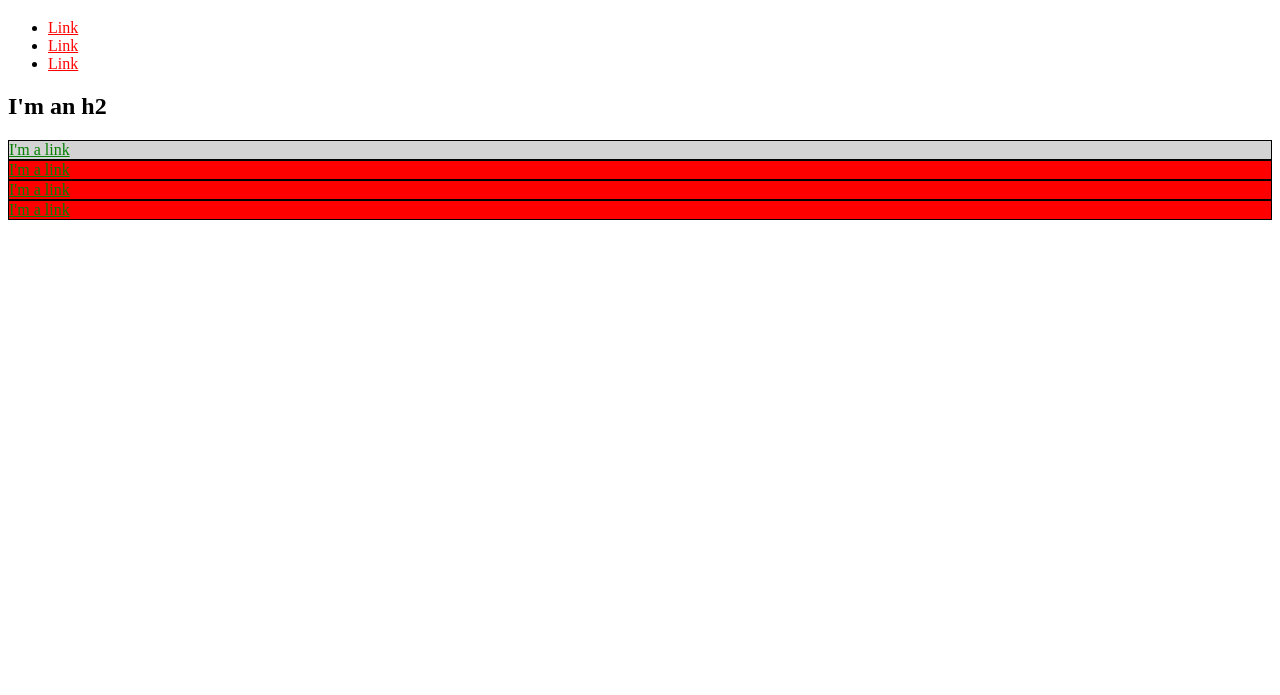
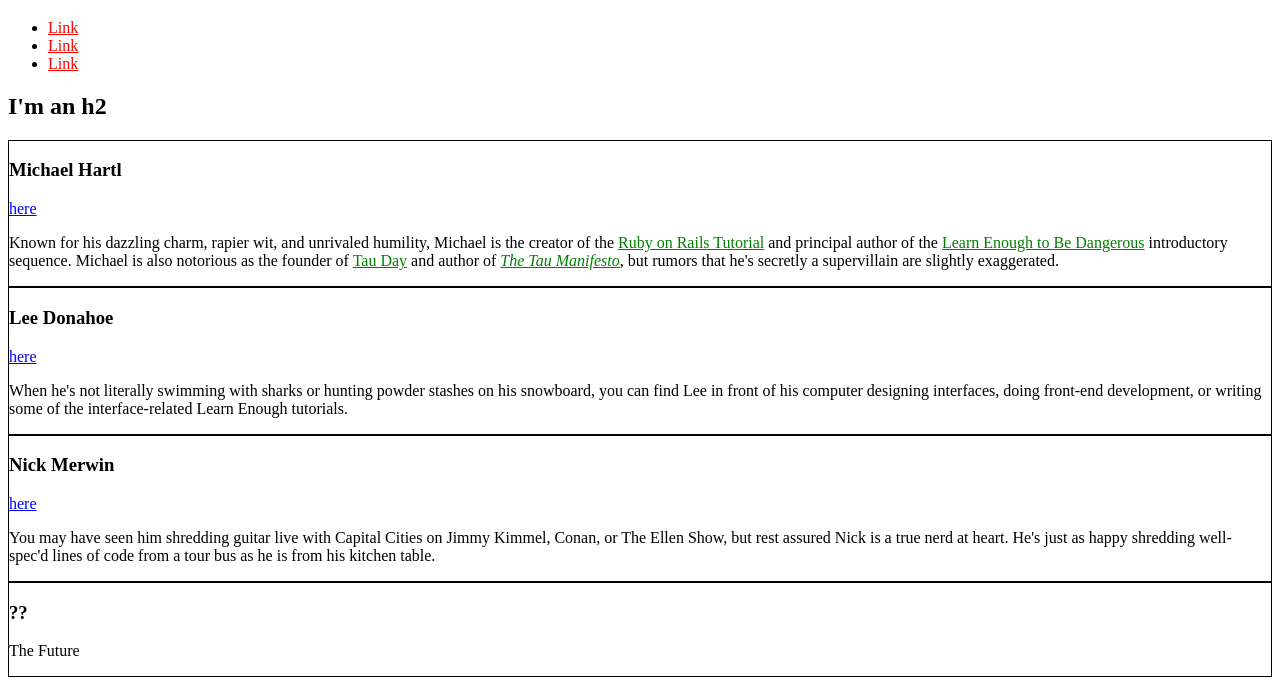
Before and after one commit to jose-rodrz/jose-rodrz.github.io, a plain HTML site: page index.html in a window 1280 px wide. Shown: the part 61-756 px from the top of the page. Drawn offline with Linux system fonts and the light colour scheme.

Commit message:
Add bios and refactor social link styling

```diff
--- a/index.html
+++ b/index.html
@@ -4,24 +4,24 @@
     <title>Test Page: Don't Panic</title>
     <meta charset="utf-8">
     <style>
+      /* GLOBAL STYLES */
         a {
             color: red;
         }
 
-        #exec-bio {
-          background-color: lightgray;
+        /* SOCIAL STYLES */
+        .social-link {
+          color: blue;
         }
+
+        /* BIO STYLES */
 
         .bio-box {
           border: 1px solid black;
         }
 
-        .bio-box a {
+        .bio-copy a {
           color: green;
-        }
-
-        .bg {
-          background-color: red;
         }
     </style>
   </head>
@@ -39,17 +39,56 @@
       </li>
     </ul>
     <h2>I'm an h2</h2>
-    <div id="exec-bio" class="bio-box bg" class="bg">
-      <a href="https://example.com/">I'm a link</a>
+    <div class="bio-box">
+      <h3>Michael Hartl</h3>
+      <a href="https://twitter.com/mhartl" class="social-link">here</a>
+      <div class="bio-copy">
+        <p>
+          Known for his dazzling charm, rapier wit, and unrivaled humility,
+          Michael is the creator of the
+          <a href="https://www.railstutorial.org/">Ruby on Rails
+          Tutorial</a> and principal author of the
+          <a href="https://learnenough.com/">
+          Learn Enough to Be Dangerous</a> introductory sequence. Michael
+          is also notorious as the founder of
+          <a href="http://tauday.com/">Tau Day</a> and author of
+          <a href="http://tauday.com/tau-manifesto"><em>The Tau
+          Manifesto</em></a>, but rumors that he's secretly a supervillain
+          are slightly exaggerated.
+       </p>
+      </div>
     </div>
-    <div class="bio-box bg">
-      <a href="https://example.com/">I'm a link</a>
+    <div class="bio-box">
+      <h3>Lee Donahoe</h3>
+      <a href="https://twitter.com/leedonahoe" class="social-link">here</a>
+      <div class="bio-copy">
+        <p>
+          When he's not literally swimming with sharks or hunting powder stashes on
+          his snowboard, you can find Lee in front of his computer designing
+          interfaces, doing front-end development, or writing some of the
+          interface-related Learn Enough tutorials.
+        </p>
+      </div>
     </div>
-    <div class="bio-box bg">
-      <a href="https://example.com/">I'm a link</a>
+    <div class="bio-box">
+      <h3>Nick Merwin</h3>
+      <a href="https://twitter.com/nickmerwin" class="social-link">here</a>
+      <div class="bio-copy">
+        <p>
+          You may have seen him shredding guitar live with Capital Cities on Jimmy
+          Kimmel, Conan, or The Ellen Show, but rest assured Nick is a true nerd at
+          heart. He's just as happy shredding well-spec'd lines of code from a tour
+          bus as he is from his kitchen table.
+        </p>
+      </div>
     </div>
-    <div class="bio-box bg">
-      <a href="https://example.com/">I'm a link</a>
+    <div class="bio-box">
+      <h3>??</h3>
+      <div class="bio-copy">
+        <p>
+        The Future
+        </p>
+      </div>
     </div>
   </body>
 </html>
```
